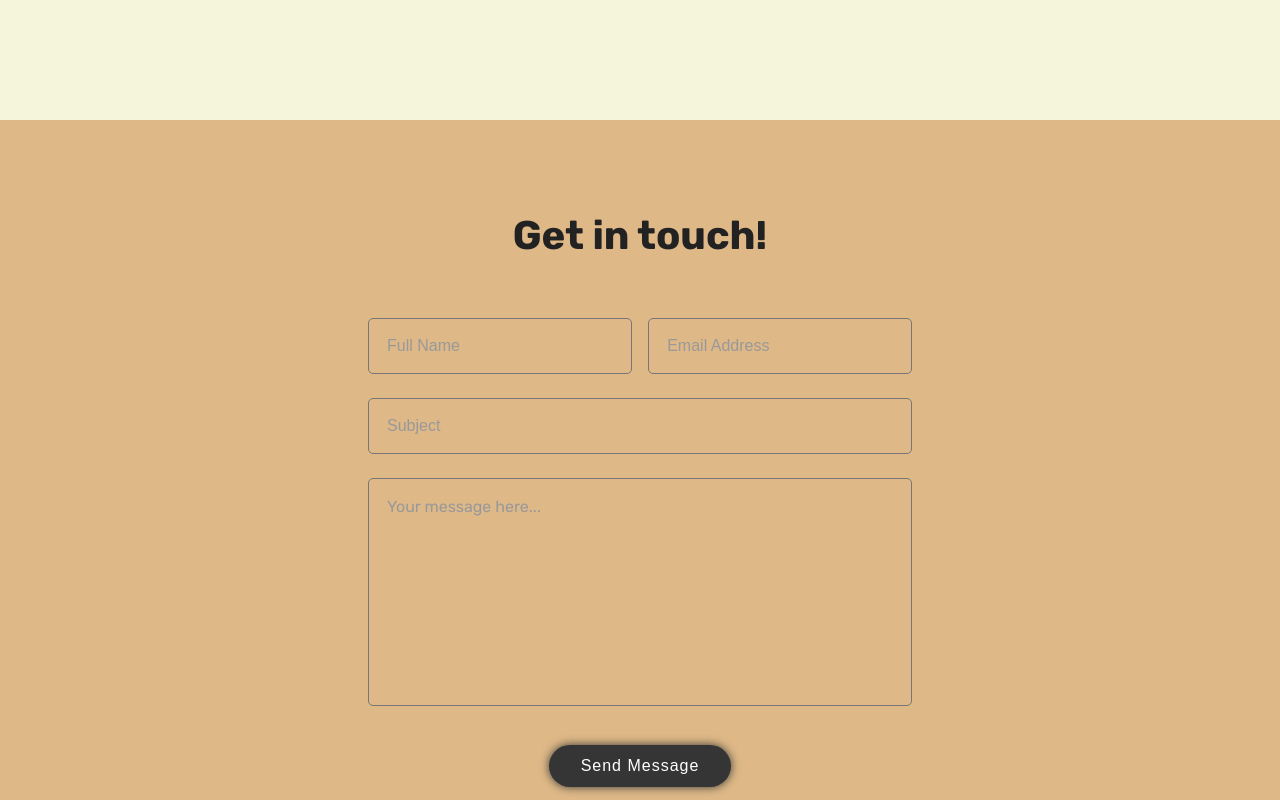
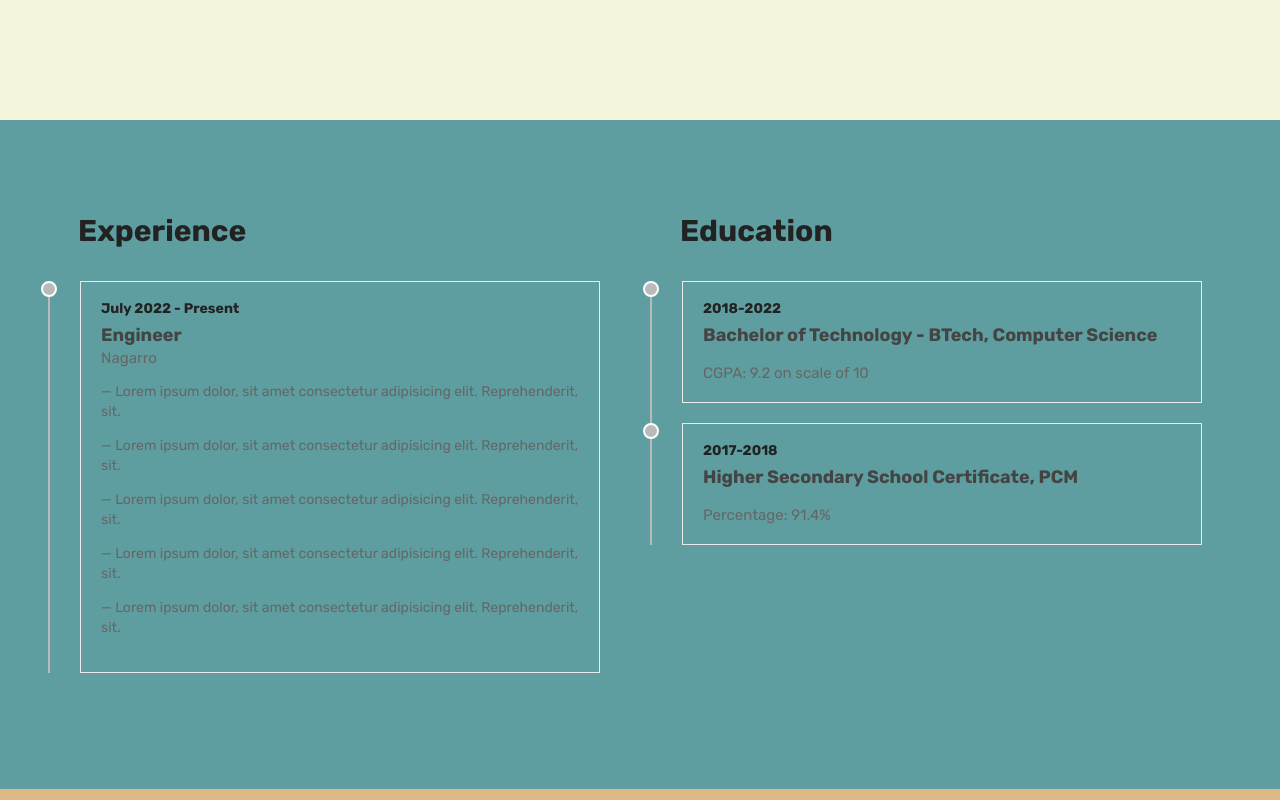
Before and after one commit to creatifying121/portfolio-website, a plain HTML site: page portfolio.html in a window 1280 px wide. Shown: the part 680-1480 px from the top of the page. Drawn offline with nearby package versions, Linux system fonts and the light colour scheme; some packages are replaced by stand-ins of ours; a script that the page names is missing.

Commit message:
experience section commit

```diff
--- a/css/queries.css
+++ b/css/queries.css
@@ -62,3 +62,16 @@
     font-size: 3rem;
   }
 }
+
+/* SMALLER TABLETS -> below 768px */
+@media (max-width: 48em) {
+  .section-experience {
+    padding-top: 9.6rem;
+  }
+  .row {
+    grid-template-columns: 1fr;
+  }
+  .row .col:nth-child(2) {
+    margin-top: 3rem;
+  }
+}
--- a/css/styles.css
+++ b/css/styles.css
@@ -292,6 +292,7 @@ form .textarea-field .item {
   cursor: pointer;
   margin-top: 2.5rem;
   transition: all 0.5s;
+  margin-bottom: 1.2rem;
 }
 
 .contact-btn:hover {
@@ -309,3 +310,90 @@ form .textarea-field .item {
 .field.error .error-txt {
   display: block;
 }
+
+/* ================================== */
+/* EXPERIENCE SECTION */
+/* ================================== */
+.section-experience {
+  padding: 9.6rem 4.8rem;
+  background-color: cadetblue;
+}
+
+.row {
+  display: grid;
+  grid-template-columns: repeat(2, 1fr);
+  column-gap: 2rem;
+}
+
+.exp-heading {
+  font-size: 3rem;
+  color: #222;
+  text-align: left;
+  padding: 0 0 2rem 3rem;
+}
+
+.col .contents {
+  padding: 0 3rem;
+  border-left: 2px solid #bababa;
+}
+
+.col .contents .box {
+  position: relative;
+  padding: 2rem;
+  border: 1px solid #eaeaea;
+  cursor: pointer;
+  transition: all 0.4s;
+  margin-bottom: 2rem;
+}
+
+.col .contents .box:hover {
+  box-shadow: 0 0.3rem 1.2rem 0 #ccc;
+  border: 1px solid transparent;
+}
+
+.col .contents .box::before {
+  content: "";
+  position: absolute;
+  width: 1.2rem;
+  height: 1.2rem;
+  border-radius: 50%;
+  right: calc(100% + 2.4rem);
+  top: -0.1rem;
+  background-color: #bababa;
+  border: 2px solid #fff;
+}
+
+.box h4 {
+  font-size: 1.4rem;
+  position: relative;
+  color: #222;
+}
+
+.box h3 {
+  font-size: 1.8rem;
+  padding: 1rem 0 0.5rem 0;
+  color: #444;
+}
+
+.box p {
+  line-height: 1.2;
+  color: #666;
+  font-size: 1.5rem;
+  margin-top: 1.5rem;
+}
+
+.box .company-name {
+  margin-top: 0;
+}
+
+.exp-list {
+  list-style: none;
+  margin-top: 1.5rem;
+}
+
+.exp-list-item {
+  font-size: 1.4rem;
+  margin-bottom: 1.4rem;
+  line-height: 2rem;
+  color: #666;
+}
--- a/portfolio.html
+++ b/portfolio.html
@@ -22,7 +22,7 @@
       <a href="#" class="logo"> Creatifying121 </a>
       <nav class="main-nav">
         <ul class="main-nav-list">
-          <li><a href="#experience" class="main-nav-link">Experinece</a></li>
+          <li><a href="#experience" class="main-nav-link">Experience</a></li>
           <li><a href="#projects" class="main-nav-link">Projects</a></li>
           <li><a href="#blogs" class="main-nav-link">Blogs</a></li>
           <li>
@@ -83,7 +83,74 @@
       <!-- hero section end -->
 
       <!-- experience section start -->
-      <section class="section-experience"></section>
+      <section class="section-experience">
+        <div class="experience">
+          <div class="row">
+            <!-- experience timeline start -->
+            <section class="col">
+              <header class="title">
+                <h3 class="exp-heading">Experience</h3>
+              </header>
+
+              <div class="contents">
+                <div class="box">
+                  <h4>July 2022 - Present</h4>
+                  <h3>Engineer</h3>
+                  <p class="company-name">Nagarro</p>
+
+                  <ul class="exp-list">
+                    <li class="exp-list-item">
+                      &mdash; Lorem ipsum dolor, sit amet consectetur
+                      adipisicing elit. Reprehenderit, sit.
+                    </li>
+                    <li class="exp-list-item">
+                      &mdash; Lorem ipsum dolor, sit amet consectetur
+                      adipisicing elit. Reprehenderit, sit.
+                    </li>
+                    <li class="exp-list-item">
+                      &mdash; Lorem ipsum dolor, sit amet consectetur
+                      adipisicing elit. Reprehenderit, sit.
+                    </li>
+                    <li class="exp-list-item">
+                      &mdash; Lorem ipsum dolor, sit amet consectetur
+                      adipisicing elit. Reprehenderit, sit.
+                    </li>
+                    <li class="exp-list-item">
+                      &mdash; Lorem ipsum dolor, sit amet consectetur
+                      adipisicing elit. Reprehenderit, sit.
+                    </li>
+                  </ul>
+                </div>
+              </div>
+            </section>
+            <!-- experience timeline end -->
+
+            <!-- education timeline start -->
+            <section class="col">
+              <header class="title">
+                <h3 class="exp-heading">Education</h3>
+              </header>
+
+              <div class="contents">
+                <div class="box">
+                  <h4>2018-2022</h4>
+                  <h3>Bachelor of Technology - BTech, Computer Science</h3>
+
+                  <p>CGPA: 9.2 on scale of 10</p>
+                </div>
+
+                <div class="box">
+                  <h4>2017-2018</h4>
+                  <h3>Higher Secondary School Certificate, PCM</h3>
+
+                  <p>Percentage: 91.4%</p>
+                </div>
+              </div>
+            </section>
+            <!-- education timeline end -->
+          </div>
+        </div>
+      </section>
       <!-- experience section end -->
 
       <!-- project section start -->
```
